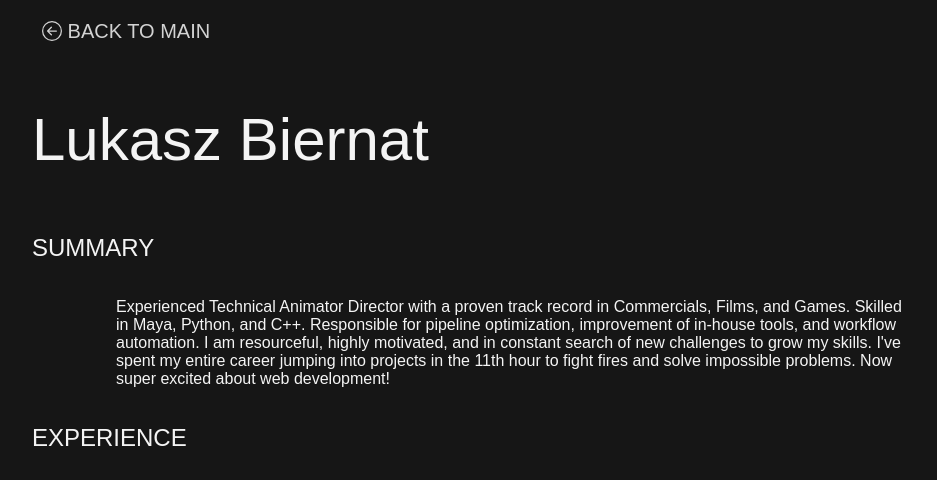
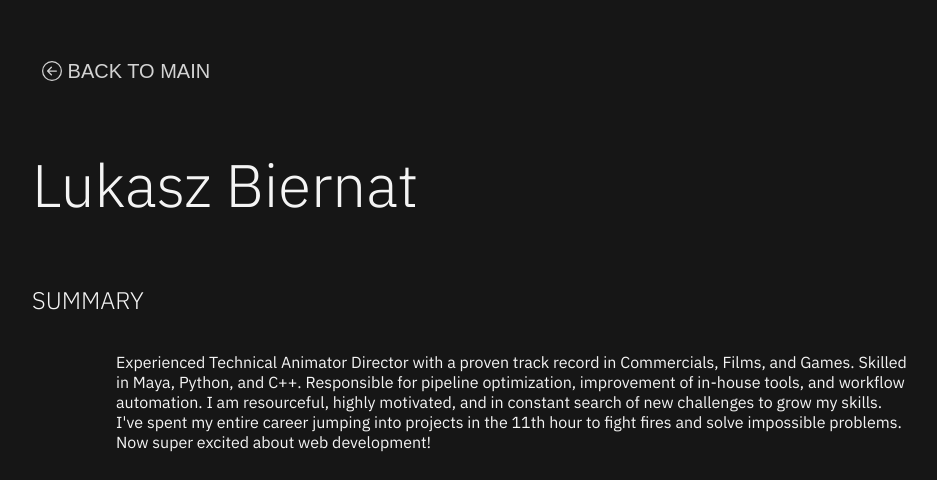
Before and after one commit to darkestmedium/darkestmedium, a plain HTML site: page public/resume.html in a window 1280 px wide. Shown: the top 480 px of the page, without its empty margins (168-1105 px from the left). Drawn offline with Linux system fonts and the light colour scheme.

Commit message:
Adds missing fonts in resume.html

```diff
--- a/assets/style.css
+++ b/assets/style.css
@@ -1,4 +1,4 @@
-body {
+body, html {
   /* Layout */
   margin: auto;
   min-width: 480px;
@@ -263,6 +263,7 @@ h2 {
 .sRI {
   position: relative;
   text-align: left;
+  margin-top: 40px;
 }
 
 
--- a/public/resume.html
+++ b/public/resume.html
@@ -5,6 +5,16 @@
   <meta charset="UTF-8">
   <meta name="viewport" content="width=device-width, initial-scale=1.0">
   <title>Darkest Resume</title>
+
+  <!-- Styling -->
+  <!-- Fonts -->
+  <link rel="preconnect" href="https://fonts.googleapis.com">
+  <link rel="preconnect" href="https://fonts.gstatic.com" crossorigin>
+  <link href="https://fonts.googleapis.com/css2?family=IBM+Plex+Sans:ital,wght@0,100;0,200;0,300;0,400;0,500;0,600;0,700;1,100;1,200;1,300;1,400;1,500;1,600;1,700&display=swap" rel="stylesheet">
+
+  <!-- Bootstrap -->
+  <!-- <link href="https://cdn.jsdelivr.net/npm/bootstrap@5.3.3/dist/css/bootstrap.min.css" rel="stylesheet" integrity="sha384-QWTKZyjpPEjISv5WaRU9OFeRpok6YctnYmDr5pNlyT2bRjXh0JMhjY6hW+ALEwIH" crossorigin="anonymous">
+  <script src="https://cdn.jsdelivr.net/npm/bootstrap@5.3.3/dist/js/bootstrap.bundle.min.js" integrity="sha384-YvpcrYf0tY3lHB60NNkmXc5s9fDVZLESaAA55NDzOxhy9GkcIdslK1eN7N6jIeHz" crossorigin="anonymous"></script> -->
 
   <link rel="stylesheet" href="../assets/style.css"/>
 </head>
```
